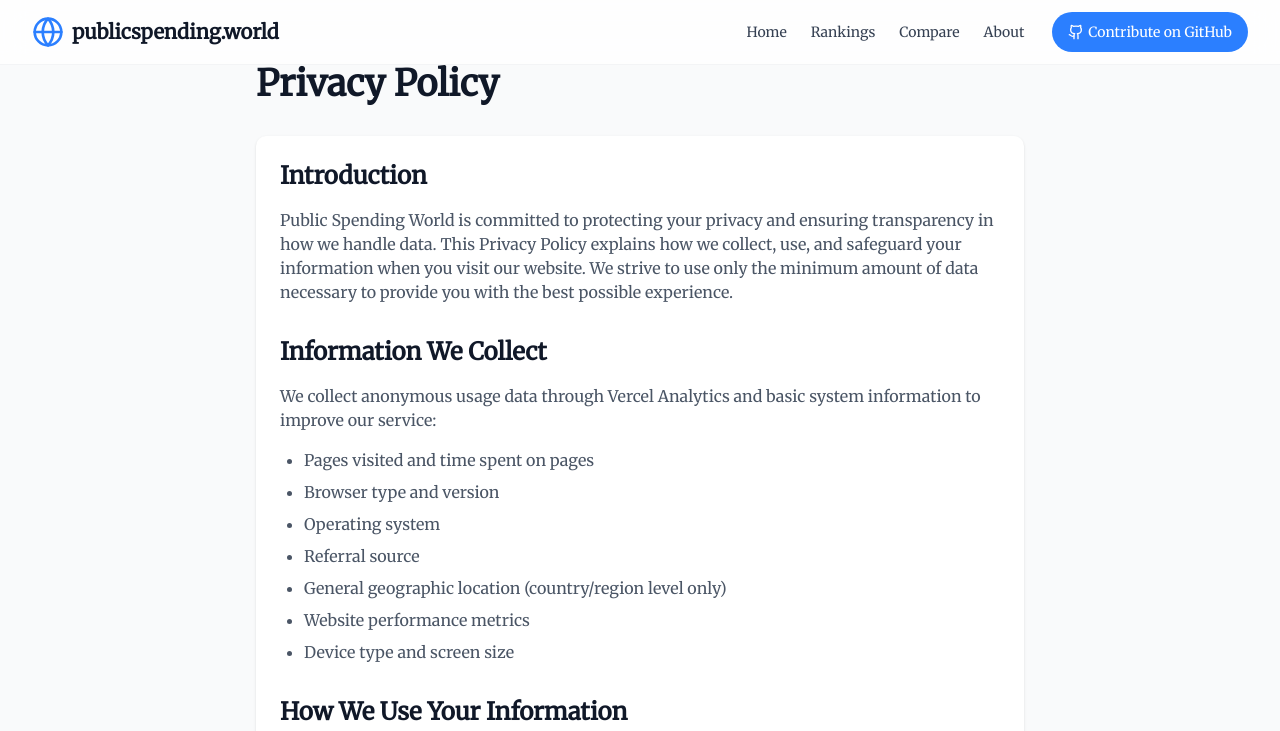
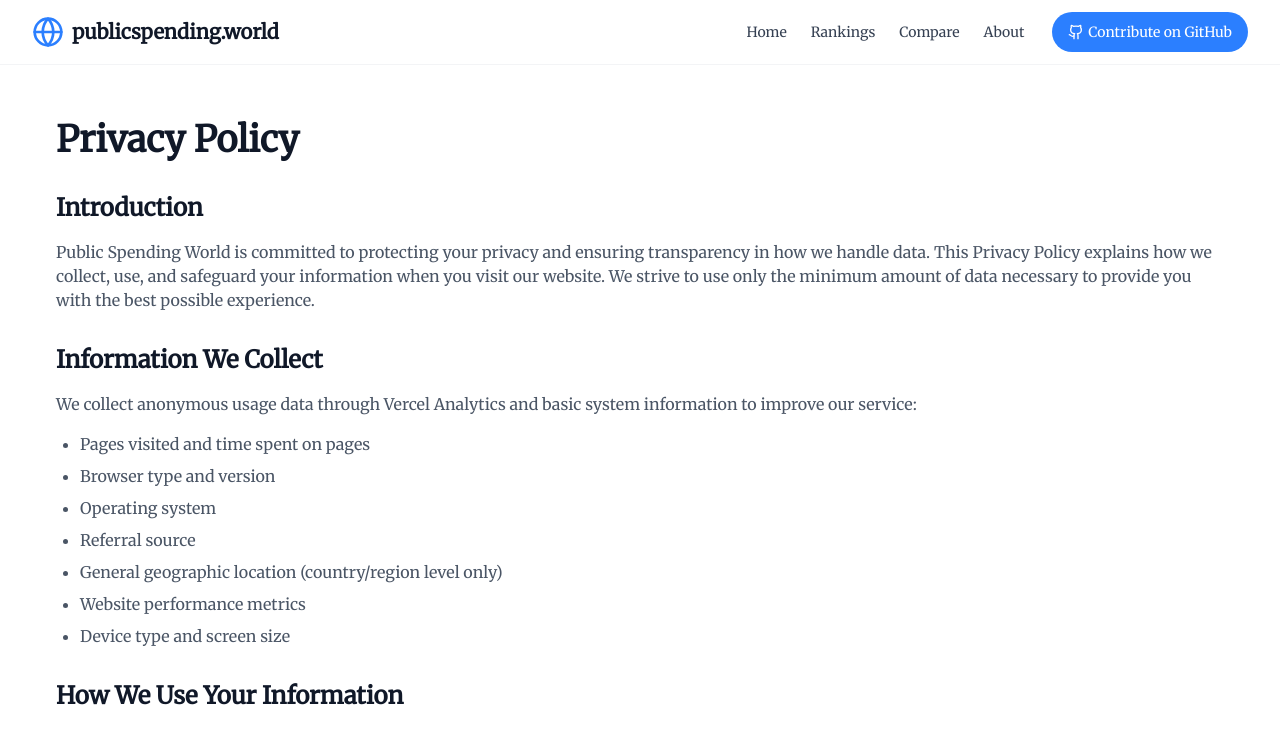
Before and after one commit to samuelcorsan/publicspending.world, a Next.js app: page /privacy in a window 1280 px wide. Shown: the top 731 px of the page. Built offline with nearby package versions, Linux system fonts and the light colour scheme.

Commit message:
refactor(privacy-policy): ux & layout

```diff
--- a/app/privacy/page.tsx
+++ b/app/privacy/page.tsx
@@ -5,13 +5,13 @@
   return (
     <>
       <Navbar />
-      <div className="min-h-screen bg-gray-50 py-16 px-4 sm:px-6 lg:px-8">
-        <div className="max-w-3xl mx-auto">
-          <h1 className="text-4xl font-bold text-gray-900 mb-8">
-            Privacy Policy
-          </h1>
+      <div className="min-h-screen py-16 px-4 sm:px-6 lg:px-8">
+        <div className="max-w-7xl mx-auto mt-8">
+          <div className="bg-white rounded-lg p-6 space-y-8">
+            <h1 className="text-4xl font-bold text-gray-900 mb-8">
+              Privacy Policy
+            </h1>
 
-          <div className="bg-white shadow rounded-lg p-6 space-y-8">
             <section>
               <h2 className="text-2xl font-semibold text-gray-900 mb-4">
                 Introduction
```
Also changed, not shown: app/[country]/page.tsx (+1 -9 lines).
